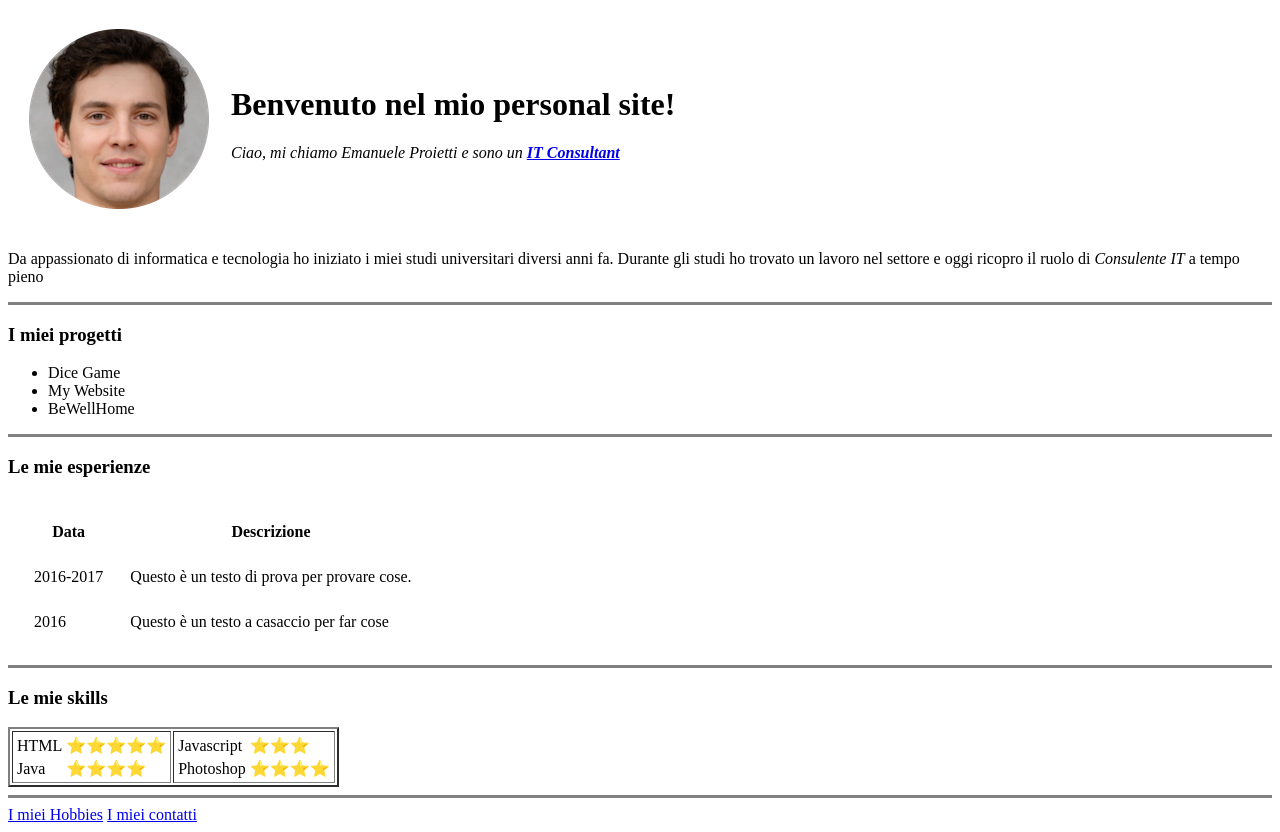
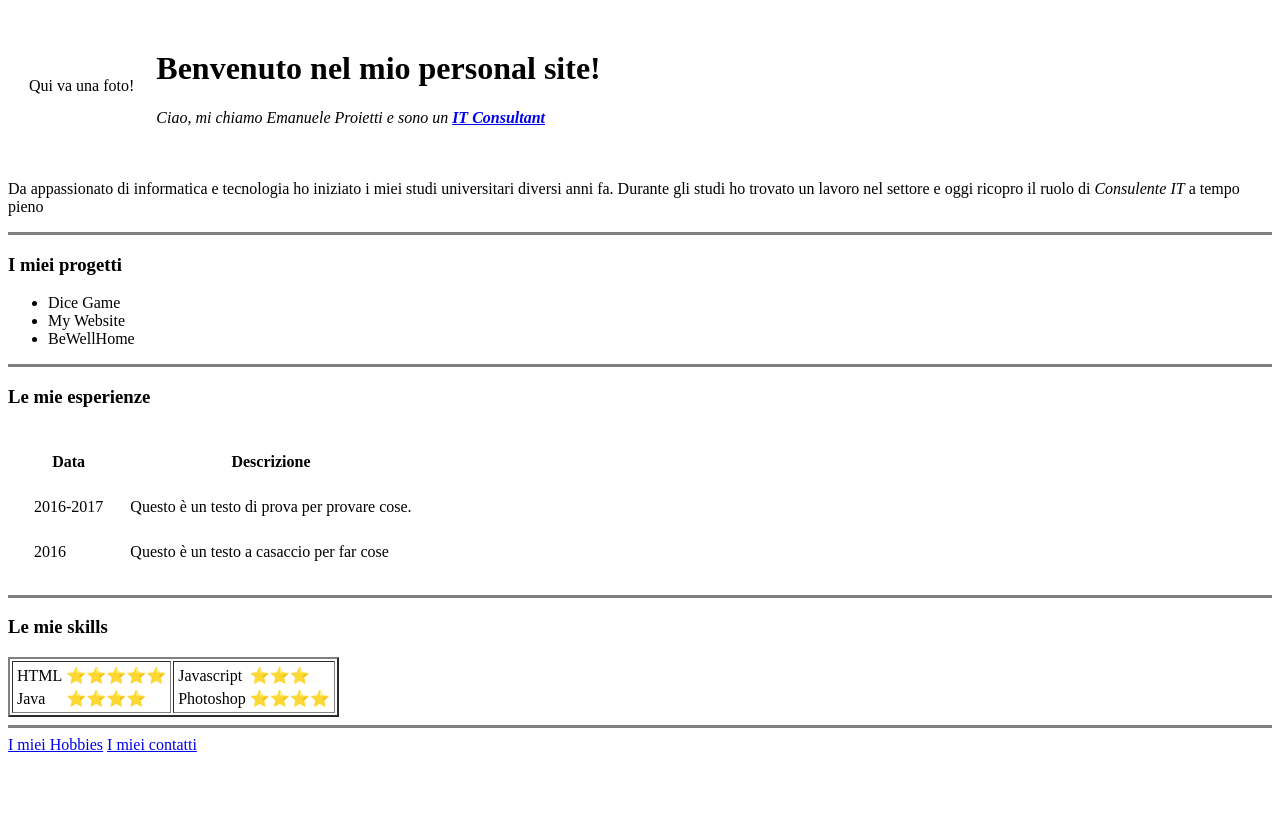
Before and after one commit to R3qviem/CV, a plain HTML site: page index.html in a window 1280 px wide. After the commit the page ends 800 px from the top, so only its background shows below. Drawn offline with Linux system fonts and the light colour scheme; files whose address does not match are found by name.

Commit message:
Cambiamenti

```diff
--- a/index.html
+++ b/index.html
@@ -9,7 +9,7 @@
 <body>
   <table cellspacing="20">
     <tr>
-      <td><img src="C:\Users\R3QVIEM\Desktop\Crescita Personale\Progetti\Web Development\HTML - Personal Site\fake-human-circle-img.png" alt="Immagine Profilo"></td>
+      <td>Qui va una foto!</td>
       <td><h1>Benvenuto nel mio personal site!</h1>
       <p><em>Ciao, mi chiamo Emanuele Proietti e sono un <strong><a href="https://en.wikipedia.org/wiki/Information_technology_consulting">IT Consultant</a></strong></em></p></td>
     </tr>
```
